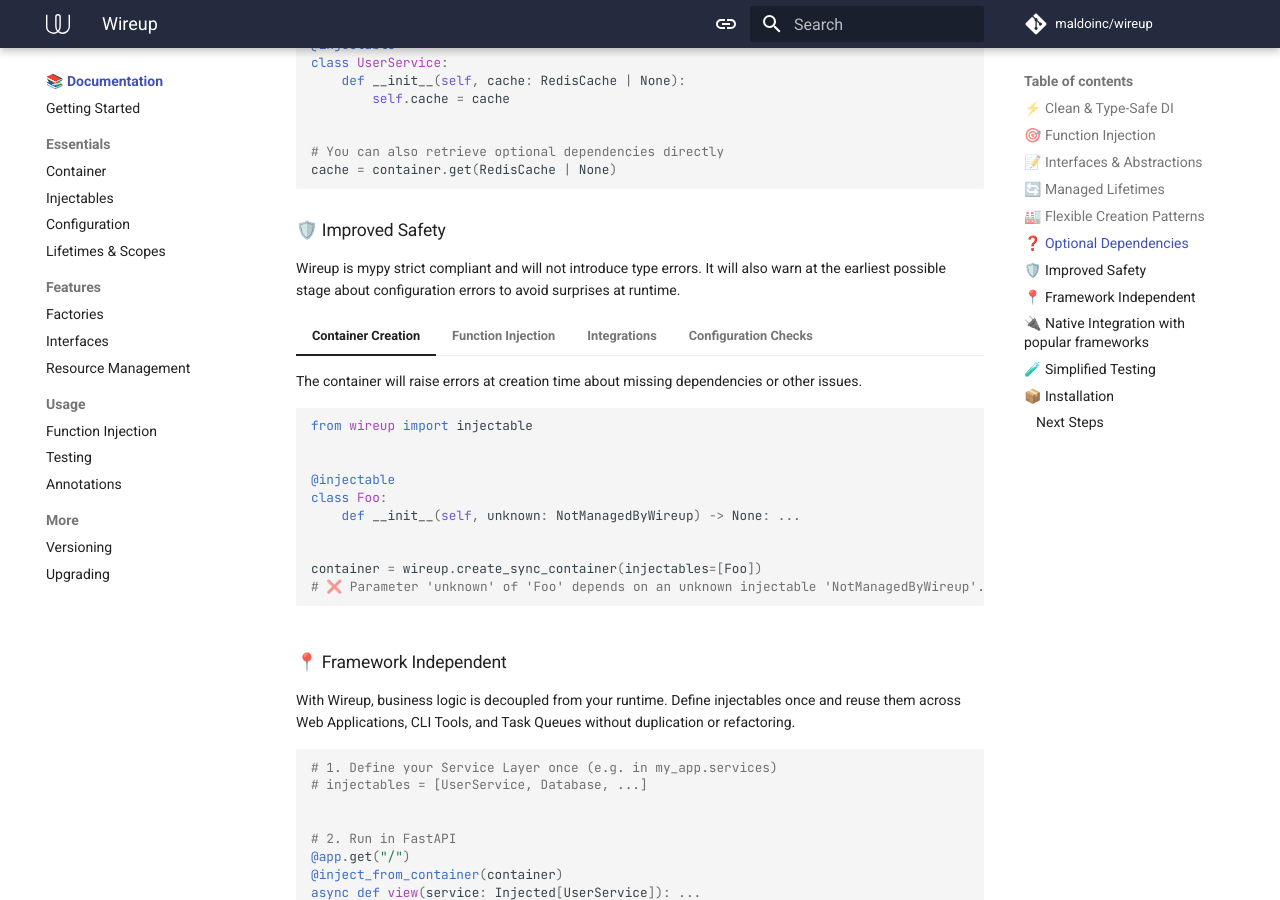
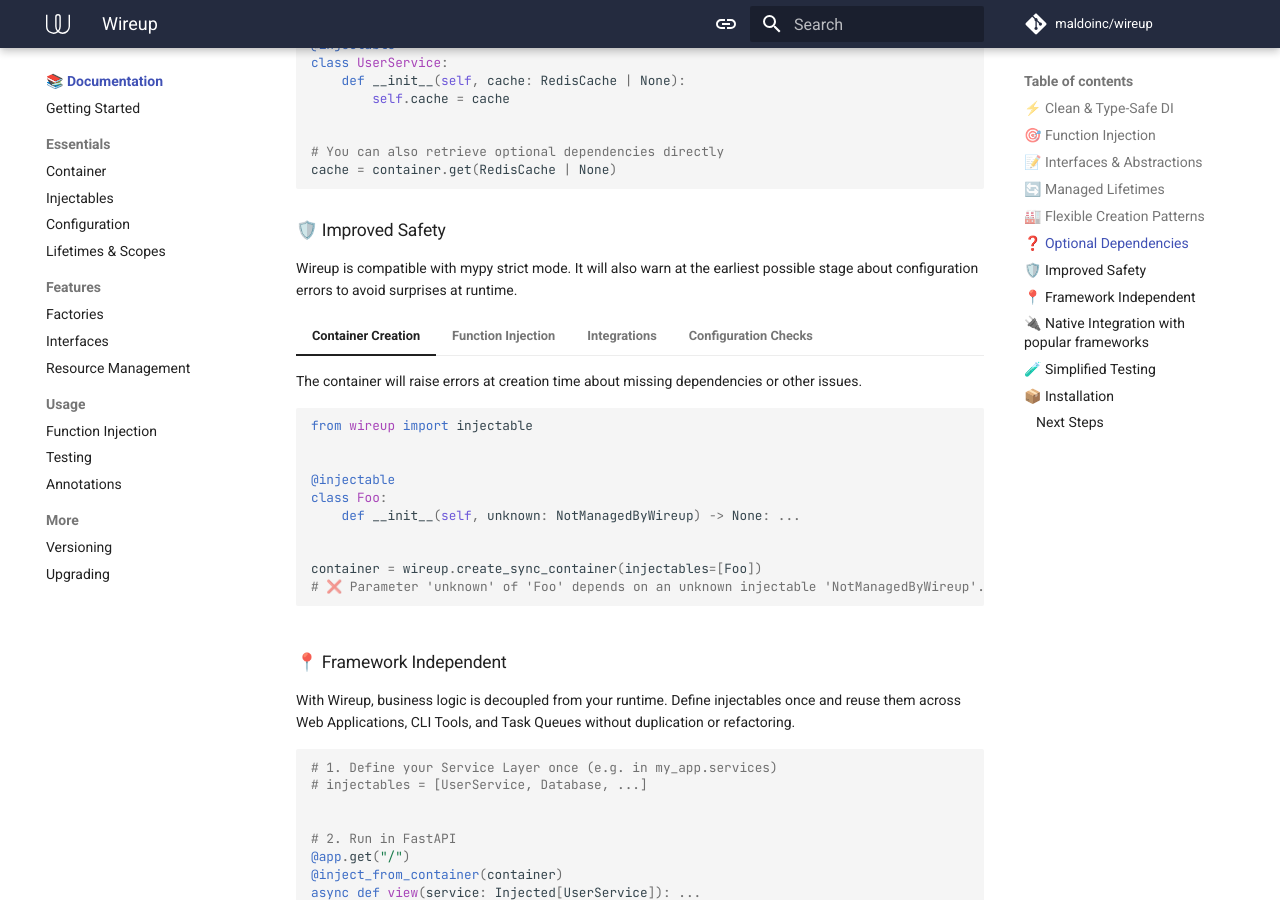
Before and after one commit to maldoinc/wireup, an MkDocs documentation site: the page built from docs/pages/index.md, in a window 1280 px wide and 900 px high, scrolled down 2587 px. Built offline with MkDocs 1.6.1 and Material for MkDocs 9.7.7, drawn with Linux system fonts in a browser that asks for light colours; comment, search, counter and statistics services are not loaded; the version menu is left out.

```diff
--- a/docs/pages/index.md
+++ b/docs/pages/index.md
@@ -243,8 +243,8 @@ cache = container.get(RedisCache | None)
 
 ### 🛡️ Improved Safety
 
-Wireup is mypy strict compliant and will not introduce type errors. It will also warn at the earliest possible stage
-about configuration errors to avoid surprises at runtime.
+Wireup is compatible with mypy strict mode. It will also warn at the earliest possible stage about configuration errors
+to avoid surprises at runtime.
 
 === "Container Creation"
 
```
Also changed, not shown: docs/pages/factories.md (+5 -1 lines), docs/pages/interfaces.md (+5 -0 lines), readme.md.
